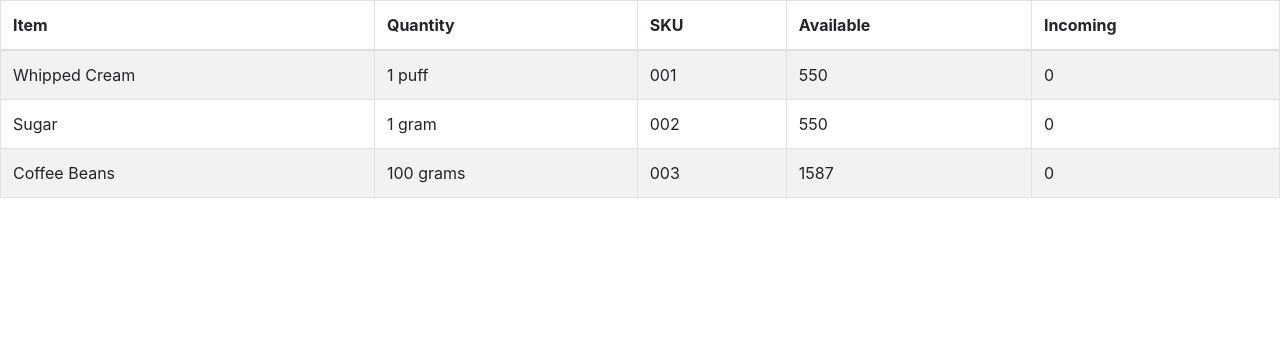
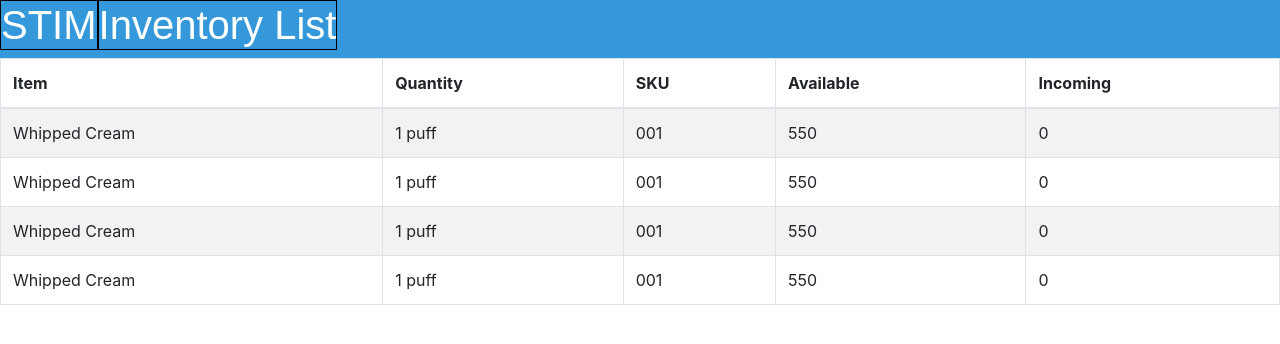
Before and after one commit to nalvarez508/team23-frontend, a React (Create React App) app: page /InventoryList in a window 1280 px wide. Shown: the top 344 px of the page. Built offline with nearby package versions, Linux system fonts and the light colour scheme.

Commit message:
Added header to inventory list

```diff
--- a/src/InventoryList/inventoryList.js
+++ b/src/InventoryList/inventoryList.js
@@ -1,52 +1,11 @@
-/*import Table from 'react-bootstrap-table'
-import React from 'react';
-
-const inventoryList = () => {
-    return(
-    <Table striped bordered hover>
-        <thead>
-            <tr>
-                <th>Item</th>
-                <th>Quantity</th>
-                <th>SKU</th>
-                <th>Available</th>
-                <th>Incoming</th>
-            </tr>
-        </thead>
-        <tbody>
-            <tr>
-                <td>Whipped Cream</td>
-                <td>1 puff</td>
-                <td>001</td>
-                <td>550</td>
-                <td>0</td>
-            </tr>
-            <tr>
-                <td>Sugar</td>
-                <td>1 gram</td>
-                <td>002</td>
-                <td>550</td>
-                <td>0</td>
-            </tr>
-            <tr>
-                <td>Coffee Beans</td>
-                <td>100 grams</td>
-                <td>003</td>
-                <td>1587</td>
-                <td>0</td>
-            </tr>
-        </tbody>
-    </Table>
-    );
-}
-
-export default inventoryList;
-*/
 import React from 'react';
 import * as ReactBootStrap from "react-bootstrap";
 
 const InventoryList = () => {
     const items = [
+        {name: "Whipped Cream", quantity: "1 puff", sku: "001", available: 550, incoming: 0},
+        {name: "Whipped Cream", quantity: "1 puff", sku: "001", available: 550, incoming: 0},
+        {name: "Whipped Cream", quantity: "1 puff", sku: "001", available: 550, incoming: 0},
         {name: "Whipped Cream", quantity: "1 puff", sku: "001", available: 550, incoming: 0}
     ]
 
@@ -64,6 +23,11 @@ const InventoryList = () => {
 
     return(
         <div ClassName="InventoryList">
+            <header>
+                <h1><stim>STIM</stim></h1>
+                <h1>Inventory List</h1>
+            </header>
+
             <ReactBootStrap.Table striped bordered hover>
                 <thead>
                     <tr>
@@ -75,27 +39,7 @@ const InventoryList = () => {
                     </tr>
                 </thead>
                 <tbody>
-            <tr>
-                <td>Whipped Cream</td>
-                <td>1 puff</td>
-                <td>001</td>
-                <td>550</td>
-                <td>0</td>
-            </tr>
-            <tr>
-                <td>Sugar</td>
-                <td>1 gram</td>
-                <td>002</td>
-                <td>550</td>
-                <td>0</td>
-            </tr>
-            <tr>
-                <td>Coffee Beans</td>
-                <td>100 grams</td>
-                <td>003</td>
-                <td>1587</td>
-                <td>0</td>
-            </tr>
+                    {items.map(renderItems)}
                 </tbody>
             </ReactBootStrap.Table>
         </div>
```
Lines whose indentation alone changed are shown as unchanged.
